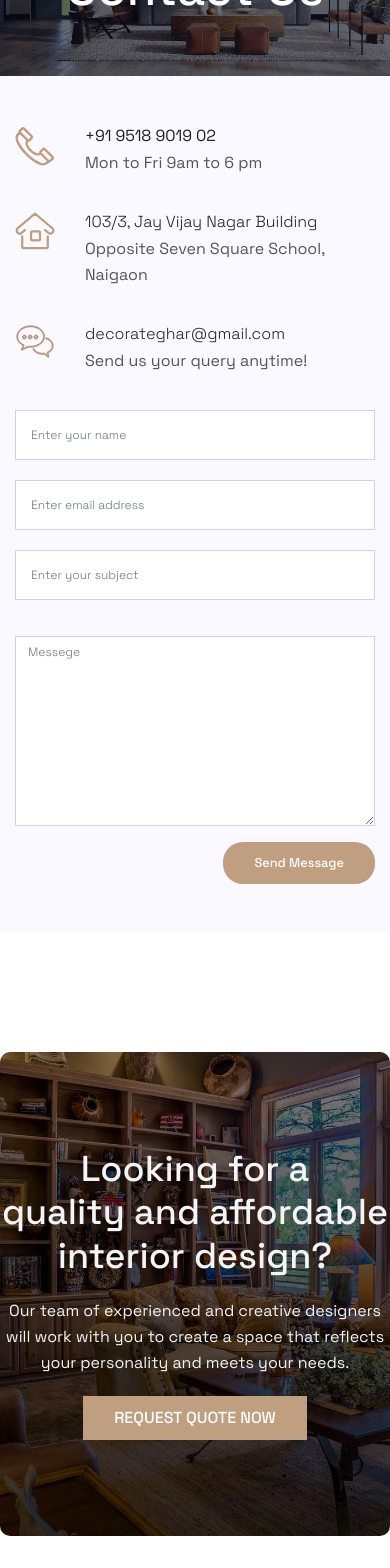
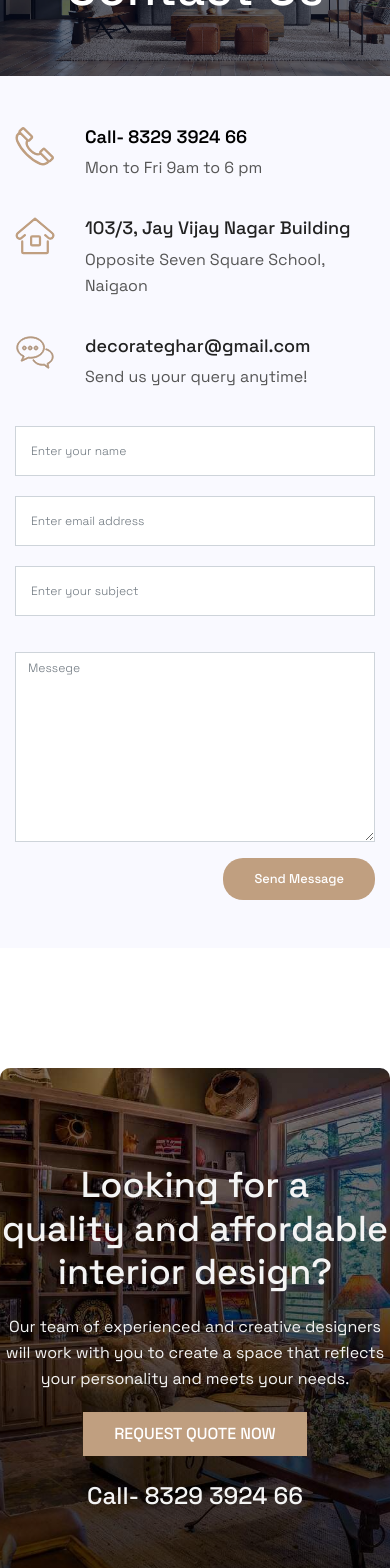
Before and after one commit to rhtm123/design-chaska, a Next.js app: page /contact in a window 390 px wide. Shown: the part 160-1728 px from the top of the page. Built offline with nearby package versions, Linux system fonts and the light colour scheme.

Commit message:
new mobile number added

```diff
--- a/components/CallToAction.js
+++ b/components/CallToAction.js
@@ -15,6 +15,9 @@ function CallToAction() {
 								Our team of experienced and creative designers will work with you to create a space that reflects your personality and meets your needs.
 								</p>
 								<Link href="/contact" className="primary-btn text-uppercase">Request quote now</Link>
+								<br /> <br />
+								<a className="mx-auto" href="tel:+918329392466" ><h3>Call- 8329 3924 66</h3></a>
+
 							</div>
 						</div>
 					</div>
--- a/components/Footer.js
+++ b/components/Footer.js
@@ -18,10 +18,15 @@ export default function Footer() {
 								Decorate Ghar provides its services in Naigaon, Mira Road, Bhayandar, & Vasai.
 								</p>
 
+								<a href="tel:+918329392466" ><h3>Call- 8329 3924 66</h3></a>
+
+
 								<p>Let us be social</p>
 								<div className="social-media-footer">
 								<SocialMedia />
 								</div>
+
+
 
 							</div>
 						</div>
--- a/components/Navbar.js
+++ b/components/Navbar.js
@@ -8,7 +8,7 @@ export default function Navbar() {
 		  			<div className="container">
 				  		<div className="row" style={{alignItems:"center"}}>
 				  			<div className="col-lg-6 col-sm-6 col-4 header-top-left no-padding">
-				  				<a href="tel:+91 9518 9019 02">+91 9518 9019 02</a>
+				  				<a href="tel:+918329392466">+91 8329 3924 66</a>
 				  				<a href="mailto:decorateghar@gmail.com">decorateghar@gmail.com</a>
 				  			</div>
 				  			<div className="col-lg-6 col-sm-6 col-8 header-top-right no-padding">
--- a/src/pages/contact.js
+++ b/src/pages/contact.js
@@ -61,7 +61,12 @@ function ContactPage() {
 								</div>
 
 								<div className="contact-details">
-									<h5><b>+91 9518 9019 02 </b></h5>
+									<h4><b>
+										<a href="tel:+918329392466">Call- 8329 3924 66</a>
+
+										</b>
+
+									</h4>
 									<p>Mon to Fri 9am to 6 pm</p>
 								</div>
 
@@ -75,7 +80,7 @@ function ContactPage() {
 
 
 								<div className="contact-details">
-									<h5>103/3, Jay Vijay Nagar Building</h5>
+									<h4>103/3, Jay Vijay Nagar Building</h4>
 									<p>
 										Opposite Seven Square School, Naigaon
 									</p>
@@ -87,7 +92,7 @@ function ContactPage() {
 
 								</div>
 								<div className="contact-details">
-									<h5>decorateghar@gmail.com</h5>
+									<h4>decorateghar@gmail.com</h4>
 									<p>Send us your query anytime!</p>
 								</div>
 							</div>
--- a/src/pages/index.js
+++ b/src/pages/index.js
@@ -23,7 +23,7 @@ export default function Home() {
 							<p className="text-white mx-auto">
 							A room should never allow the eye to settle in one place. It should smile at you and create fantasy - Juan Montoya
 							</p>
-							<Link href="/contact" className="primary-btn header-btn text-uppercase mt-10">Get Started</Link>
+							<a href="tel:+918329392466" className="primary-btn header-btn text-uppercase mt-10">Call- 8329 3924 66</a>
 						</div>
 					</div>
 				</div>
--- a/src/styles/main.css
+++ b/src/styles/main.css
@@ -1641,6 +1641,7 @@ h6 {
 }
 .header-top .header-top-left {
     text-align: left;
+    font-size: 18px;
 }
 .header-top .header-top-left a {
     margin-right: 10px;
@@ -2334,6 +2335,11 @@ body.mobile-nav-active #mobile-nav-toggle {
 .callto-action-wrap h1 {
     color: #f4f4f4;
 }
+
+.callto-action-wrap h3 {
+    color: #f4f4f4;
+}
+
 .callto-action-wrap p {
     max-width: 560px;
     margin: 20px 0;
@@ -2499,6 +2505,9 @@ body.mobile-nav-active #mobile-nav-toggle {
     color:#f6f4f3;
 }
 
+.single-footer-widget h3 {
+    color:#f6f4f3;
+}
 a:hover {
     color:#C09F80;
 }
@@ -2821,6 +2830,10 @@ a:hover {
     font-weight: 300;
     font-size: 16px;
     margin-bottom: 5px;
+}
+
+.single-contact-address a {
+    color:#000;
 }
 .contact-page-area .single-contact-address .lnr {
     font-size: 30px;
```
